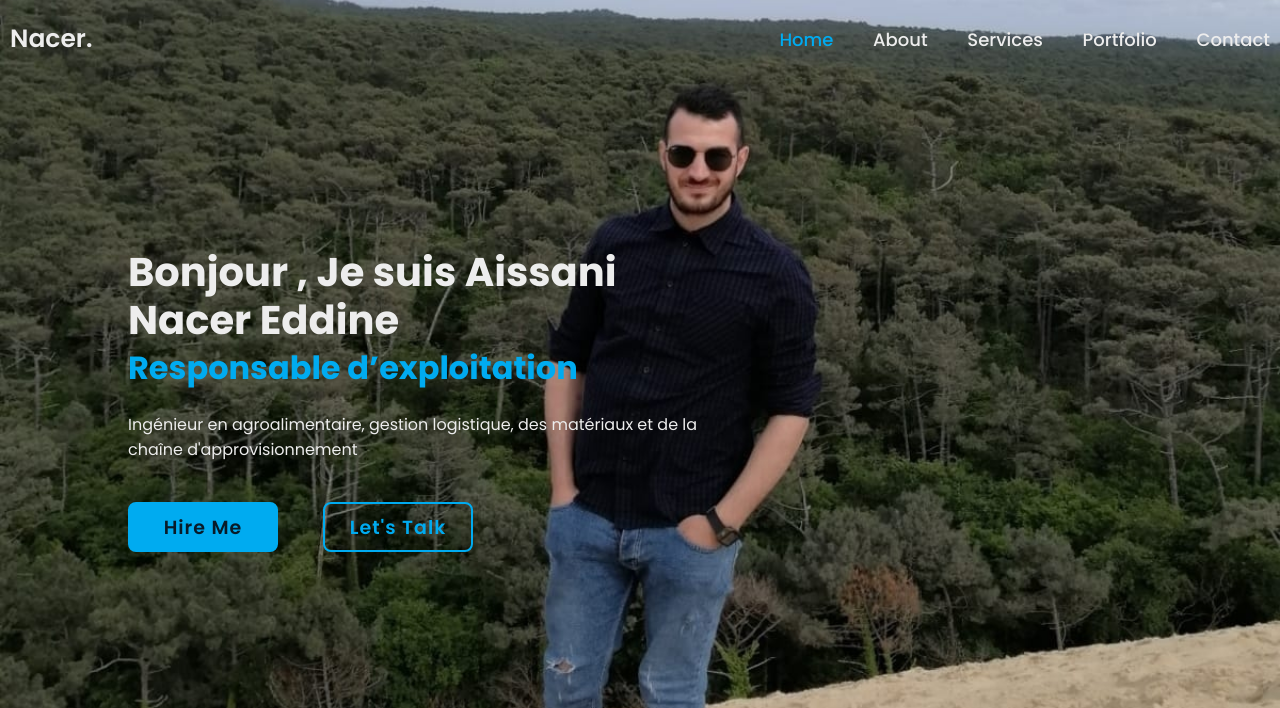
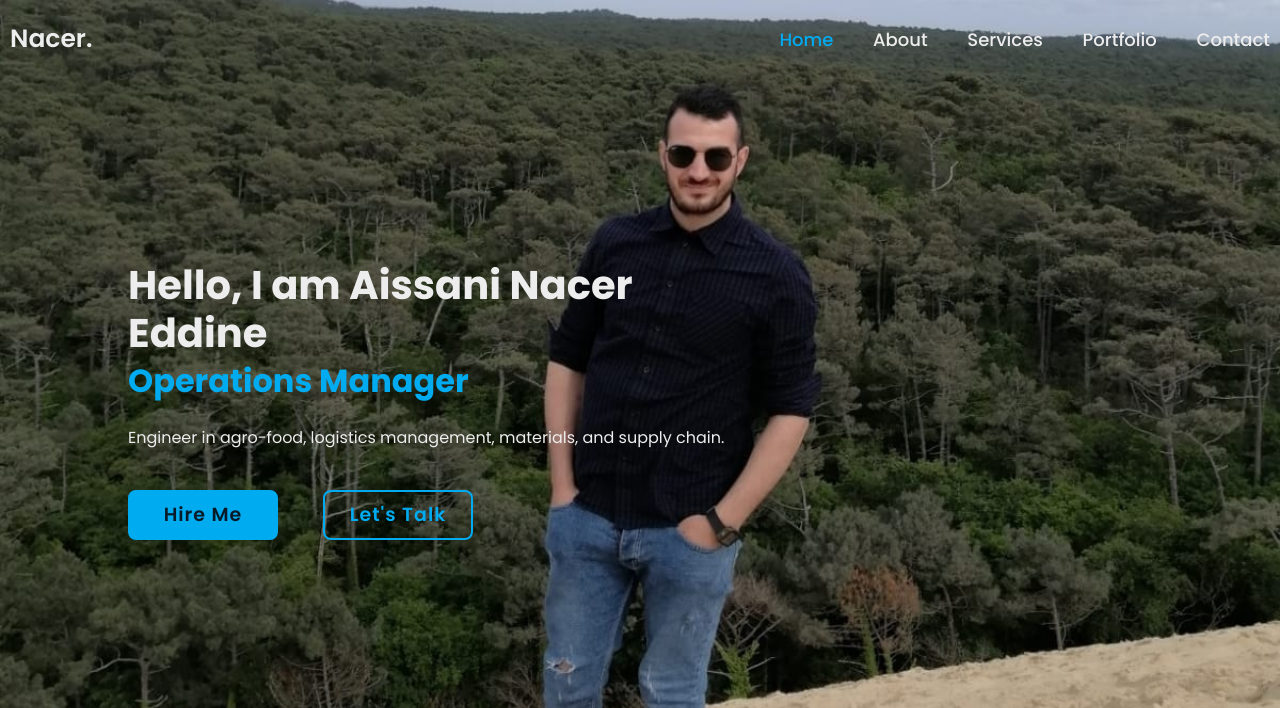
Before and after one commit to assiaaissani/a.n, a plain HTML site: page index.html in a window 1280 px wide. Shown: the top 708 px of the page. Drawn offline with nearby package versions, Linux system fonts and the light colour scheme.

Commit message:
Update index.html

```diff
--- a/index.html
+++ b/index.html
@@ -29,9 +29,9 @@
 
 <section class="home">
   <div class="home-content">
-    <h1> Bonjour , Je suis Aissani Nacer Eddine </h1>
-    <h3> Responsable d’exploitation</h3>
-    <p> Ingénieur en agroalimentaire, gestion logistique, des matériaux et de la chaîne d'approvisionnement</p>
+    <h1> Hello, I am Aissani Nacer Eddine</h1>
+    <h3> Operations Manager</h3>
+    <p> Engineer in agro-food, logistics management, materials, and supply chain.</p>
 <div class="btn-box">
     <a href="#"> Hire Me </a>
     <a href="#">Let's Talk </a>
```
